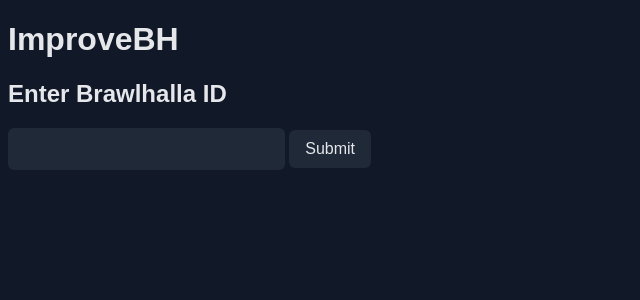
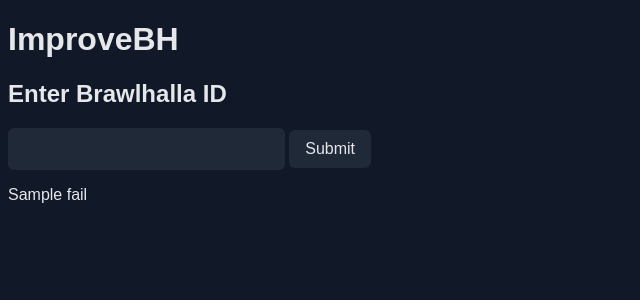
Before and after one commit to sirgladshoes/improveBH, a FastAPI app: template templates/home.html in a window 1280 px wide. Shown: the top 300 px of the page, without its empty margins (0-640 px from the left). Run offline with FastAPI, Linux system fonts and the light colour scheme; the template is opened without the code that fills it: most values are stand-ins (such as "Sample title", 1, 10 or a date in 2020).

Commit message:
fail message

```diff
--- a/main.py
+++ b/main.py
@@ -38,6 +38,7 @@
     return templates.TemplateResponse(
         request=request,
         name="home.html",
+        context = {"fail":""}
     )
 
 @app.get("/playerData")
@@ -49,6 +50,7 @@
         return templates.TemplateResponse(
             request=request,
             name="home.html",
+            context = {"fail":"failed to fetch player"}
         )
 
 
--- a/templates/home.html
+++ b/templates/home.html
@@ -18,5 +18,7 @@
         <input class = "button" type="submit">
     </form>
 
+    <p>{{fail}}</p>
+
 </body>
 </html>
```
